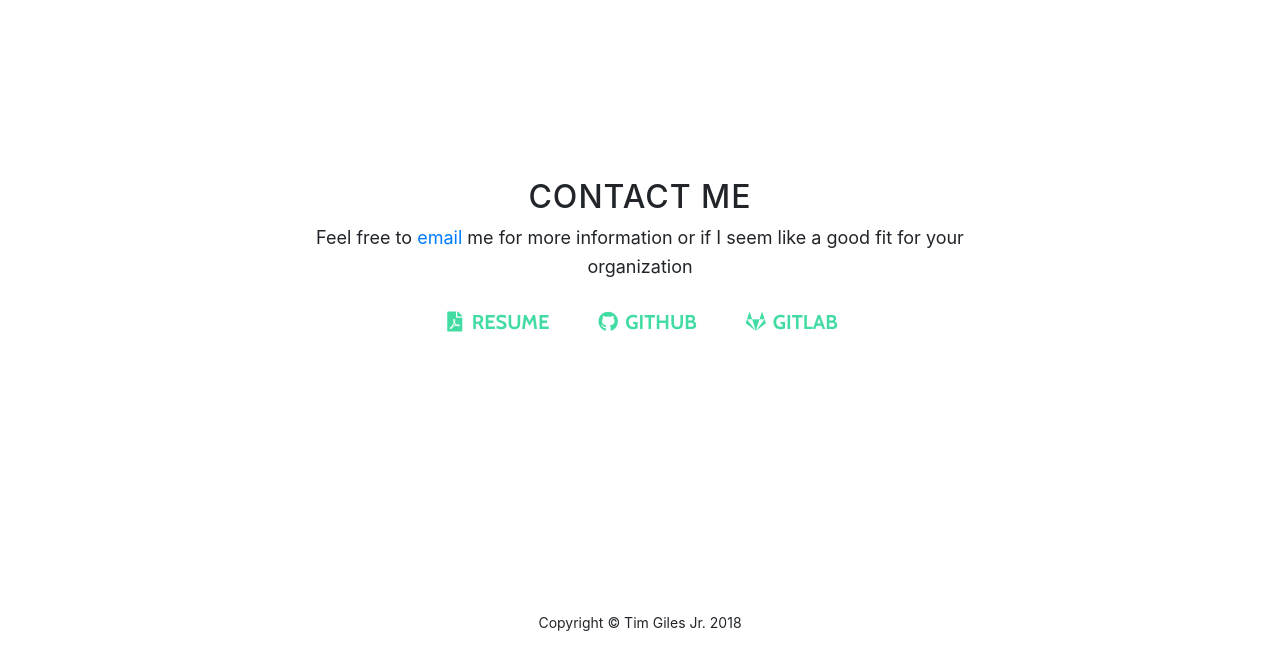
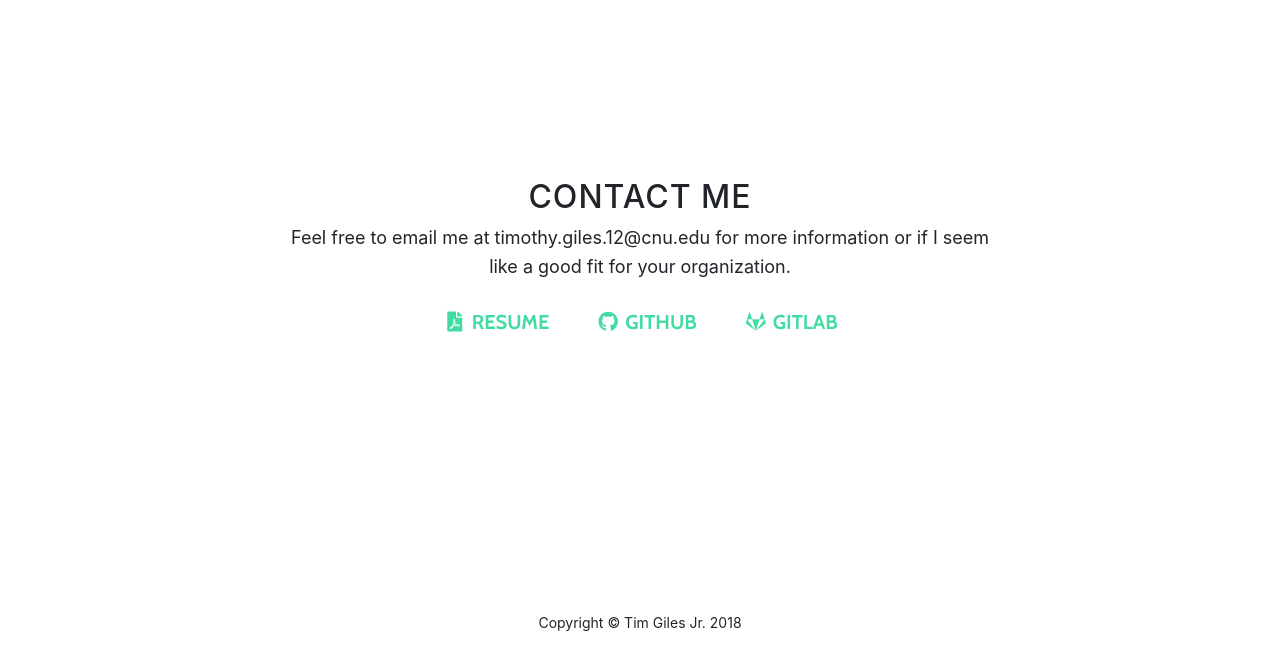
Before and after one commit to TGiles/TGiles.github.io, a website with bundled scripts: page index.html in a window 1280 px wide. Shown: the part 2489-3159 px from the top of the page. Built offline with nearby package versions, Linux system fonts and the light colour scheme.

Commit message:
add favicon

```diff
--- a/index.html
+++ b/index.html
@@ -21,6 +21,7 @@
 
     <!-- Custom styles for this template -->
     <link href="css/grayscale.min.css" rel="stylesheet">
+    <link rel="icon" href="favicon%20(1).png">
 
 </head>
 
@@ -125,7 +126,7 @@
             <div class="row">
                 <div class="col-lg-8 mx-auto">
                     <h2>Contact Me</h2>
-                    <p>Feel free to <a href="mailto:timothy.giles.12@cnu.edu">email</a> me for more information or if I seem like a good fit for your organization</p>
+                    <p>Feel free to email me at timothy.giles.12@cnu.edu for more information or if I seem like a good fit for your organization.</p>
                     <ul class="list-inline banner-social-buttons">
                         <li class="list-inline-item">
                             <a href="https://github.com/TGiles/TGiles.github.io/blob/master/Tim-Giles-Resume.pdf" class="btn btn-default btn-lg">
```
Also changed, not shown: favicon (1).png (added), favicon.png (added).
